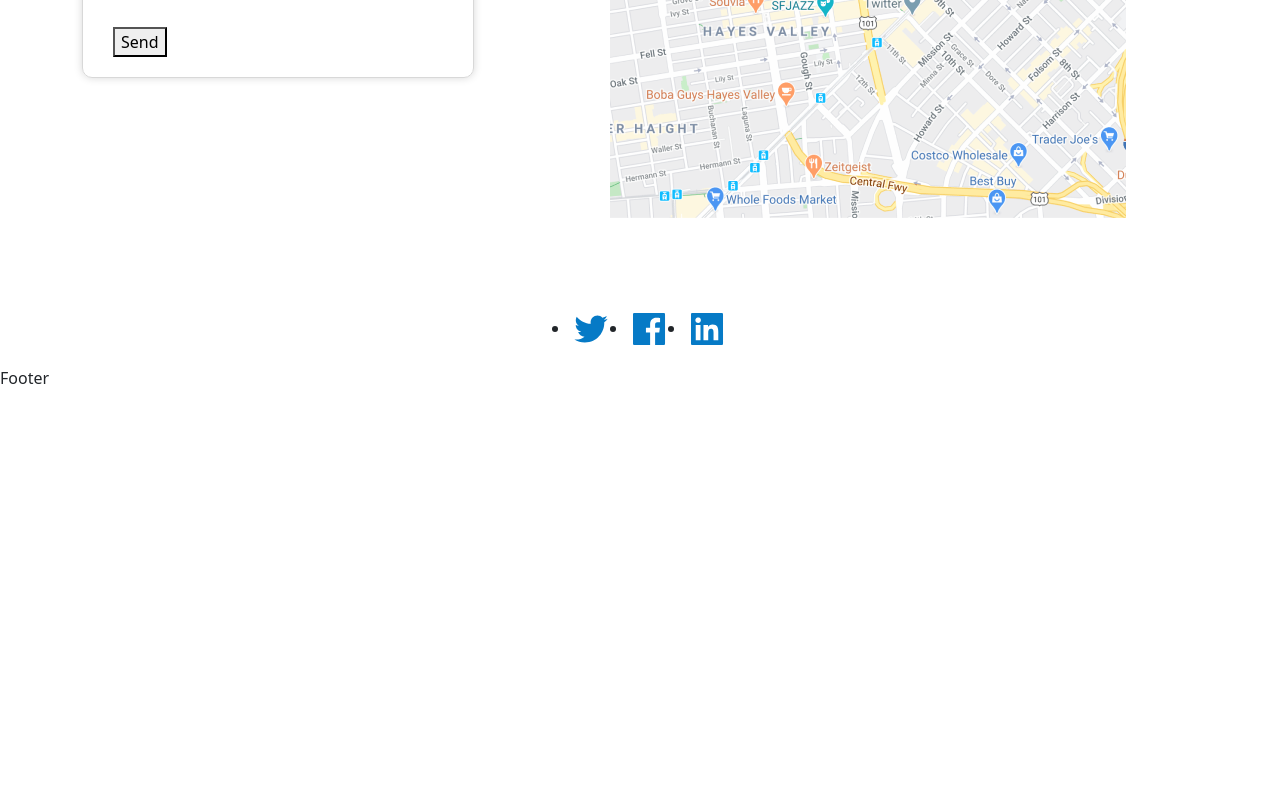
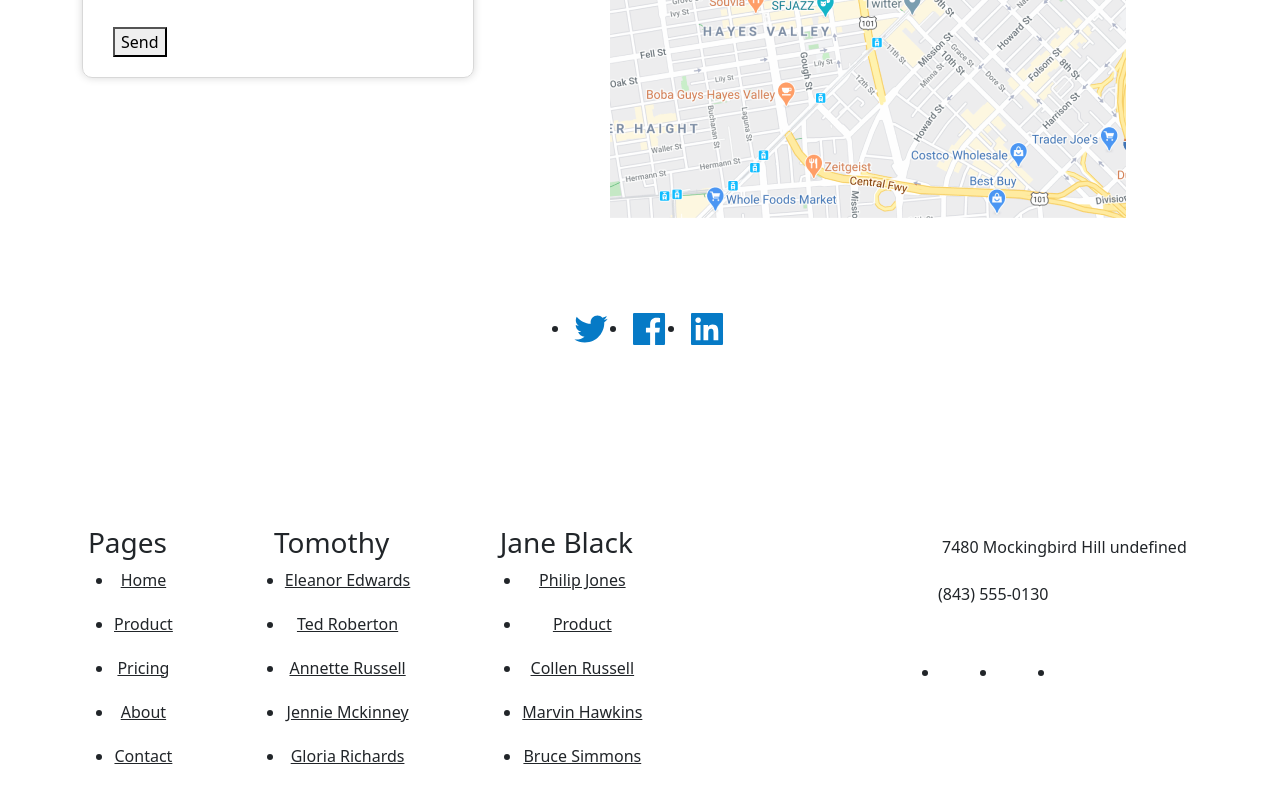
Before and after one commit to AinaAndria/integration-figma-land, a Vue app: page / in a window 1280 px wide. Shown: the part 6166-6966 px from the top of the page. Before the commit the page ends 6556 px from the top, so only its background shows below. Built offline with nearby package versions, Linux system fonts and the light colour scheme; the HTML template or start-up script is replaced by a standard one.

Commit message:
Adding footer content

```diff
--- a/src/assets/main.scss
+++ b/src/assets/main.scss
@@ -121,6 +121,11 @@ li {
 
 a {
   text-decoration: none;
+  transition: ease-in-out 200ms color;
+
+  &:hover {
+    color: var(--color-primary) !important;
+  }
 }
 
 h1 {
--- a/src/components/layouts/FooterComponent.vue
+++ b/src/components/layouts/FooterComponent.vue
@@ -1,9 +1,178 @@
 <script setup lang="ts"></script>
 
 <template>
-  <div>Footer</div>
+  <footer class="footer-container container">
+    <div class="footer-start">
+      <div class="footer-item">
+        <h3>Pages</h3>
+        <ul class="link-list">
+          <li>
+            <a href="#home">Home</a>
+          </li>
+          <li>
+            <a href="#feature">Product</a>
+          </li>
+          <li>
+            <a href="#pricing">Pricing</a>
+          </li>
+          <li>
+            <a href="#subscribe">About</a>
+          </li>
+          <li>
+            <a href="#contact">Contact</a>
+          </li>
+        </ul>
+      </div>
+
+      <div class="footer-item">
+        <h3>Tomothy</h3>
+        <ul class="link-list">
+          <li>
+            <a href="#">Eleanor Edwards</a>
+          </li>
+          <li>
+            <a href="#">Ted Roberton</a>
+          </li>
+          <li>
+            <a href="#">Annette Russell</a>
+          </li>
+          <li>
+            <a href="#">Jennie Mckinney</a>
+          </li>
+          <li>
+            <a href="#">Gloria Richards</a>
+          </li>
+        </ul>
+      </div>
+
+      <div class="footer-item">
+        <h3>Jane Black</h3>
+        <ul class="link-list">
+          <li>
+            <a href="#">Philip Jones</a>
+          </li>
+          <li>
+            <a href="#">Product</a>
+          </li>
+          <li>
+            <a href="#">Collen Russell</a>
+          </li>
+          <li>
+            <a href="#">Marvin Hawkins</a>
+          </li>
+          <li>
+            <a href="#">Bruce Simmons</a>
+          </li>
+        </ul>
+      </div>
+    </div>
+    <div class="footer-end">
+      <div class="contact-item">
+        <img src="@/assets/images/icons/map.svg" alt="map-icon" />
+        <h6>7480 Mockingbird Hill undefined</h6>
+      </div>
+      <div class="contact-item">
+        <img src="@/assets/images/icons/phone.svg" alt="phone-icon" />
+        <h6>(843) 555-0130</h6>
+      </div>
+      <ul class="logo-list">
+        <li>
+          <a href="#" target="_blank">
+            <img src="@/assets/images/icons/twitter.svg" alt="twitter" />
+          </a>
+        </li>
+        <li>
+          <a href="#" target="_blank">
+            <img src="@/assets/images/icons/facebook.svg" alt="facebook" />
+          </a>
+        </li>
+        <li>
+          <a href="#" target="_blank">
+            <img src="@/assets/images/icons/linkedin.svg" alt="linkedin" />
+          </a>
+        </li>
+      </ul>
+    </div>
+  </footer>
 </template>
 
 <style scoped lang="scss">
 @import '@/assets/breakpoints.scss';
+.footer-container {
+  margin-top: 5rem;
+  padding-top: 5rem;
+  padding-bottom: 5rem;
+  background-color: var(--color-background-dark);
+  color: var(--color-text-light);
+  a,
+  h3 {
+    color: var(--color-text-light);
+  }
+
+  display: flex;
+  flex-direction: column;
+  gap: 5rem;
+
+  @include media-breakpoint-up(lg) {
+    flex-direction: row;
+    gap: 2rem;
+  }
+
+  .footer-start {
+    flex: 1;
+    display: flex;
+    flex-direction: column;
+    gap: 5rem;
+
+    @include media-breakpoint-up(lg) {
+      flex-direction: row;
+    }
+
+    @include media-breakpoint-up(xxl) {
+      gap: 8rem;
+    }
+
+    .footer-item {
+      text-align: center;
+
+      .link-list {
+        display: flex;
+        flex-direction: column;
+        gap: 20px;
+      }
+    }
+  }
+
+  .footer-end {
+    display: flex;
+    flex-direction: column;
+    align-items: center;
+
+    @include media-breakpoint-up(lg) {
+      display: block;
+    }
+
+    .contact-item {
+      display: flex;
+      align-items: center;
+      gap: 8px;
+      width: 290px;
+      h6 {
+        margin: 0;
+        margin-top: 12px;
+        height: 35px;
+      }
+      img {
+        filter: invert(100%) sepia(100%) saturate(1%) hue-rotate(300deg) brightness(200%)
+          contrast(100%);
+      }
+    }
+
+    .logo-list {
+      margin-top: 2rem;
+      display: flex;
+      gap: 1rem;
+    }
+  }
+}
 </style>
```
